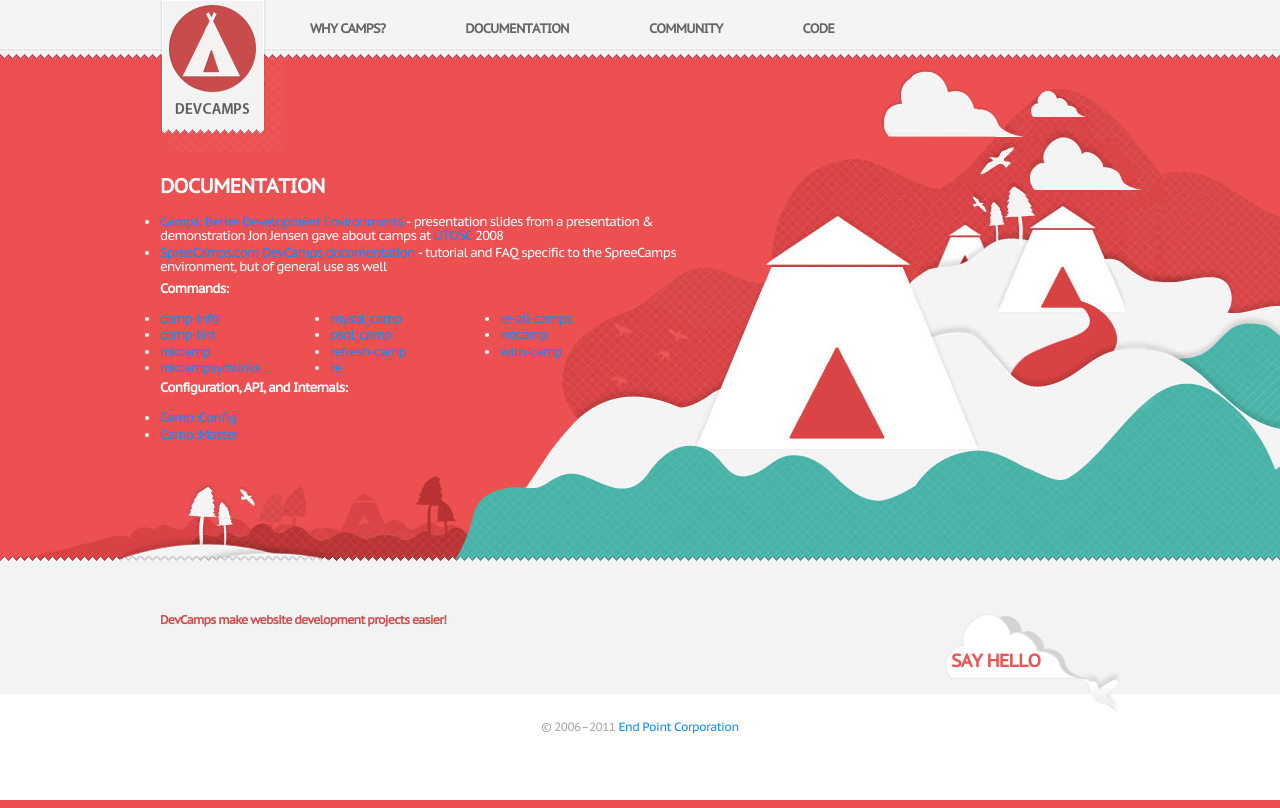
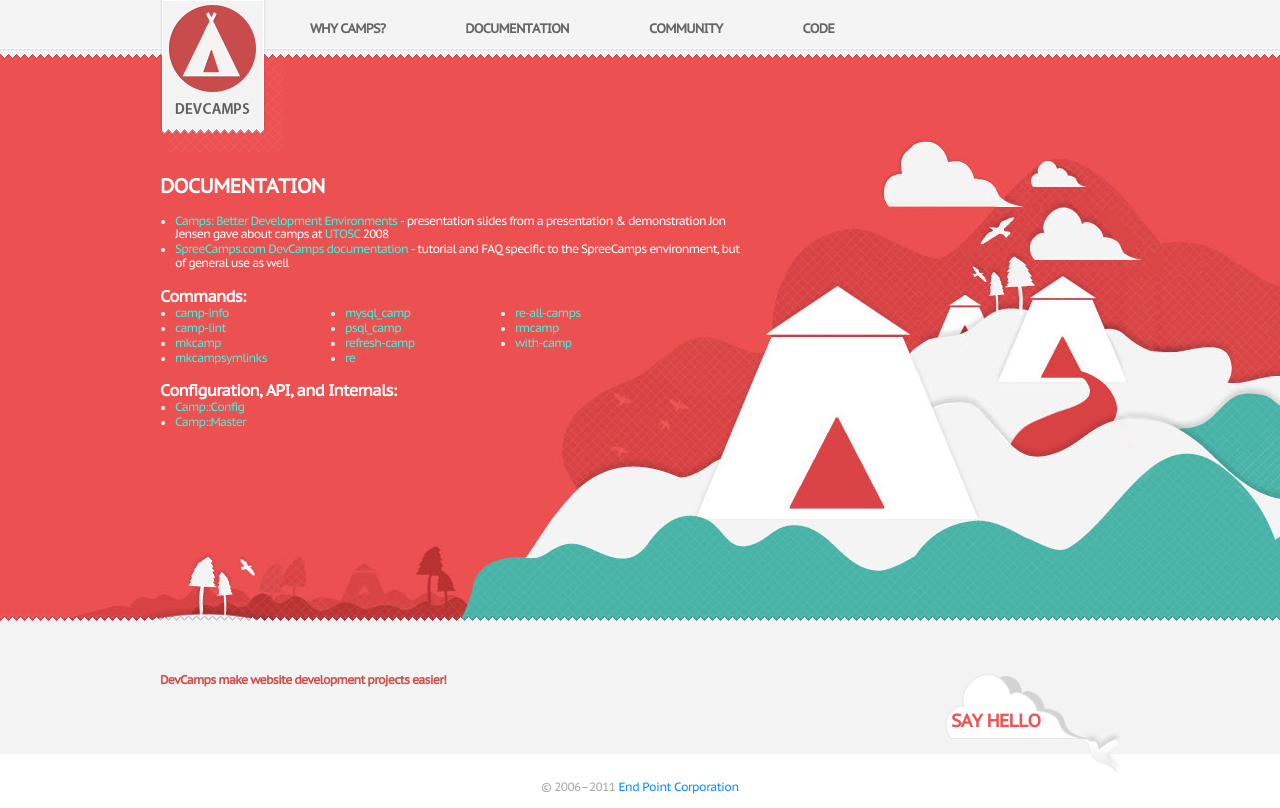
Before and after one commit to devcamps/camps, a PHP site: page /documentation.php in a window 1280 px wide. Run offline with PHP 8.4, Linux system fonts and the light colour scheme; data that the repository does not hold is empty.

Commit message:
Adapt new design for documentation

```diff
--- a/website/doclist.php
+++ b/website/doclist.php
@@ -1,4 +1,4 @@
-<p>Commands:</p>
+<h2>Commands:</h2>
 
 <div class="col3">
 <ul>
@@ -16,7 +16,7 @@
 </ul>
 </div>
 
-<p>Configuration, API, and Internals:</p>
+<h2>Configuration, API, and Internals:</h2>
 
 <ul>
 	<li><a href="/docs/Config">Camp::Config</a></li>
--- a/website/header.php
+++ b/website/header.php
@@ -6,7 +6,9 @@
         <link href="/main.css" type="text/css" rel="stylesheet" />
 		<link href="/img/devcamps-favicon.png" type="image/png" rel="shortcut icon" />
     </head>
-    <body>
+    <body<?php
+	if ($page_type == 'doc') echo ' id="body" class="doc"';
+?>>
         <div id="header" class="fix">
             <div class="wrapper">
                 <a id="logo" href="/"><img src="/img/devcamps.png" alt="home"/></a>
--- a/website/main.css
+++ b/website/main.css
@@ -117,11 +117,6 @@ body {
     margin: 0 auto;
 }
 
-.body-main {
-    width: 400px;
-    margin: 0 auto;
-}
-
 #header {
     background: url(img/devcamps-top.png) repeat-x top left;
     height: 60px;
@@ -159,14 +154,16 @@ body {
     /* background: url(img/devcamps-pattern.png); */
     background-color: #ec5051;
     margin: -6px 0 0 0;
-    height: 507px;
+    height: auto !important;
+    min-height: 507px;
     color: #fff;
     text-transform: uppercase;
     overflow: hidden;
 }
 
 #intro .inner {
-    height: 507px;
+    height: auto !important;
+    min-height: 507px;
     width: 960px;
     margin: 0 auto;
     position: relative;
@@ -174,14 +171,18 @@ body {
 
 #intro .wrapper {
     width: 1593px;
-    height: 507px;
-    background: url(img/devcamps-illustration.jpg) repeat-x top left;
-    position: absolute;
+    height: auto !important;
+    min-height: 507px;
+    background: url(img/devcamps-illustration.jpg) repeat-x bottom left;
+    position: relative;
     top: 0;
     left: -180px;
-    padding: 0 0 0 180px;
+    padding: 0 0 70px 180px;
 }
 
+#body.doc .wrapper {
+    background: none;
+}
 
 #intro h1 {
     font-size: 20px;
@@ -193,6 +194,18 @@ body {
     margin: 0 0 20px 0;
     line-height: 200%;
     width: 575px;
+}
+
+#body.doc .wrapper p {
+    line-height: 120%;
+}
+
+#intro .inner a {
+    color: #3ef3de;
+}
+
+#intro .inner a:hover {
+    color: #222222;
 }
 
 #intro li {
@@ -224,10 +237,27 @@ body {
     column-gap: 10px;
 }
 
+#intro h2 {
+    font-size: 16px;
+    padding: 15px 0 0px 0;
+}
+
+#intro ul {
+    margin-left: 15px;
+    width: 389px;
+    line-height: 21px;
+}
+
+#intro ul li {
+    color: #ffffff;
+    margin: 15px 0;
+    font-size: 12px;
+}
+
 #footer {
     background: url(img/devcamps-bottom.png) repeat-x top left;
     position: relative;
-    margin: -6px 0 0 0;
+    margin: -16px 0 0 0;
     padding: 6px 0 0 0;
     text-transform: uppercase;
 }
```
Also changed, not shown: website/footer2.php (deleted, +0 -12 lines), website/header2.php (deleted, +0 -9 lines). Lines whose indentation alone changed are shown as unchanged.
